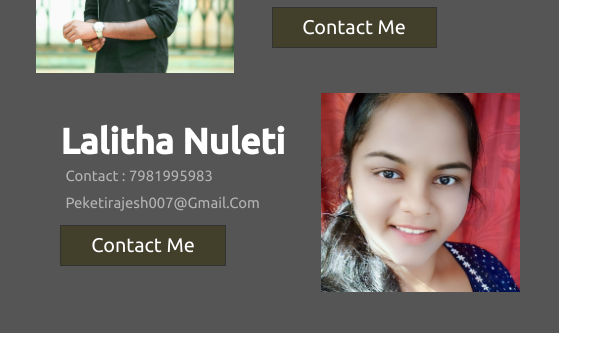
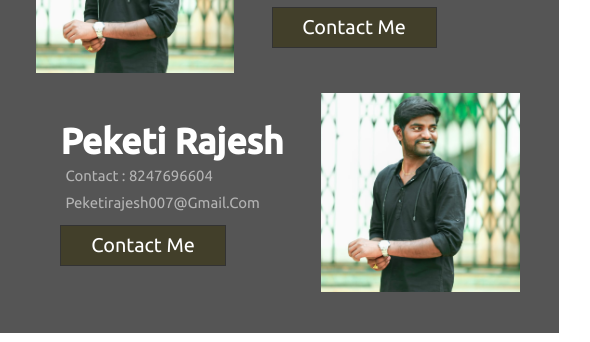
Before and after one commit to Rajesh0078/grosso, a plain HTML site: page index.html in a window 1280 px wide. Shown: the part 3254-3596 px from the top of the page, 644-1234 px from the left. Drawn offline with Linux system fonts and the light colour scheme.

Commit message:
Update index.html

```diff
--- a/index.html
+++ b/index.html
@@ -229,13 +229,13 @@
                 <div class="box-1">
 
                     <div class="name">
-                        <h1>Lalitha Nuleti</h1>
-                        <p>contact : 7981995983</p>
+                        <h1>peketi rajesh</h1>
+                        <p>contact : 8247696604</p>
                         <p>peketirajesh007@gmail.com</p>
                         <a href="#" class="btn">contact me</a>
                     </div>
                     <div class="image">
-                        <img src="./images/image2.jpg" alt="">
+                        <img src="./images/myimage.jpg" alt="">
                     </div>
                 </div>
 
```
